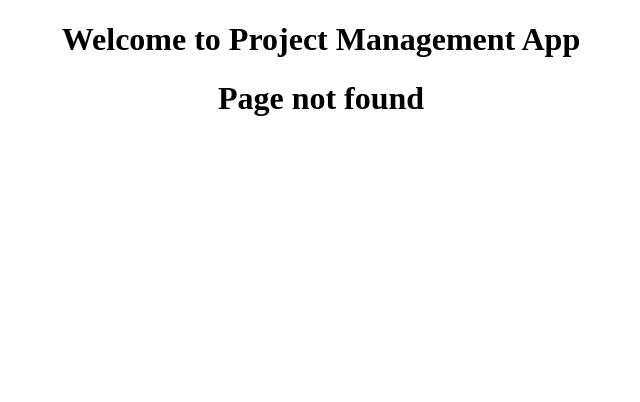
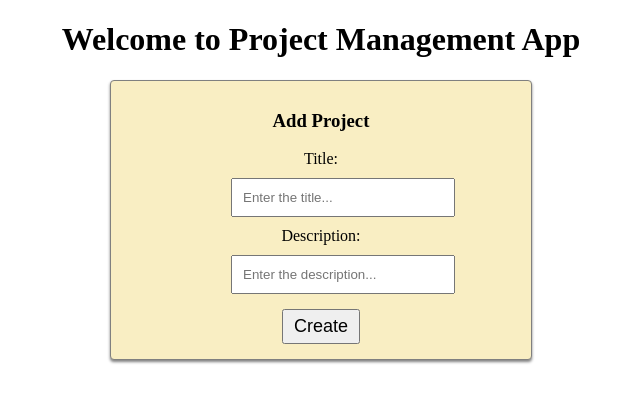
Before and after one commit to ironhack-feb2026-undefinedSquad/w5d3-react-project-management, a React (Vite) app: page /projects/create in a window 1280 px wide. Before the commit this address had no page. Shown: the top 402 px of the page, without its empty margins (319-959 px from the left). Built offline with nearby package versions, Linux system fonts and the light colour scheme.

Commit message:
feat: implement functionality to create new projects

```diff
--- a/src/App.jsx
+++ b/src/App.jsx
@@ -3,6 +3,7 @@
 import Navbar from "./components/Navbar"
 import HomePage from "./pages/HomePage"
 import ProjectListPage from "./pages/ProjectListPage"
+import CreateProjectPage from "./pages/CreateProjectPage"
 
 function App() {
   return (
@@ -12,6 +13,7 @@
       <Routes>
         <Route path="/" element={<HomePage />} />
         <Route path="/projects" element={<ProjectListPage />} />
+        <Route path="/projects/create" element={<CreateProjectPage />} />
         <Route path="*" element={<h1>Page not found</h1>} />
       </Routes>
 
--- /dev/null
+++ b/src/config/api.js
@@ -0,0 +1 @@
+export const BASE_URL = "https://project-management-api.edu.ironhack.com"
--- /dev/null
+++ b/src/pages/CreateProjectPage.jsx
@@ -0,0 +1,71 @@
+import { useState } from "react";
+import { useNavigate } from "react-router-dom";
+import axios from "axios";
+
+import { BASE_URL } from "../config/api";
+
+
+function CreateProjectPage() {
+
+    const navigate = useNavigate()
+
+    const [title, setTitle] = useState("")
+    const [description, setDescription] = useState("")
+
+
+    const handleSubmit = (e) => {
+        e.preventDefault()
+
+        const newProject = {
+            title: title,
+            description: description
+        }
+
+        axios.post(`${BASE_URL}/projects`, newProject)
+            .then(() => {
+                navigate("/projects")
+            })
+            .catch(e => console.log("Error creating a new project...", e))
+
+    }
+
+    return (
+        <>
+            <div className="CreateProjectPage">
+                <h3>Add Project</h3>
+
+                <form onSubmit={handleSubmit}>
+
+                    <label>
+                        Title:
+                        <input
+                            type="text"
+                            name="title"
+                            placeholder="Enter the title..."
+                            required
+                            value={title}
+                            onChange={(e) => { setTitle(e.target.value) }}
+                        />
+                    </label>
+
+
+                    <label>
+                        Description:
+                        <input
+                            type="text"
+                            name="description"
+                            placeholder="Enter the description..."
+                            required
+                            value={description}
+                            onChange={(e) => { setDescription(e.target.value) }}
+                        />
+                    </label>
+
+                    <button>Create</button>
+                </form>
+            </div>
+        </>
+    )
+}
+
+export default CreateProjectPage
--- a/src/pages/ProjectListPage.jsx
+++ b/src/pages/ProjectListPage.jsx
@@ -2,7 +2,7 @@
 import { useEffect, useState } from "react";
 
 import Loader from "../components/Loader";
-
+import { BASE_URL } from "../config/api"
 
 
 function ProjectListPage() {
@@ -10,7 +10,7 @@
     const [projects, setProjects] = useState(null)
 
     useEffect(() => {
-        axios.get("https://project-management-api.edu.ironhack.com/projects")
+        axios.get(`${BASE_URL}/projects`)
             .then((response) => {
                 setProjects(response.data)
             })
```
